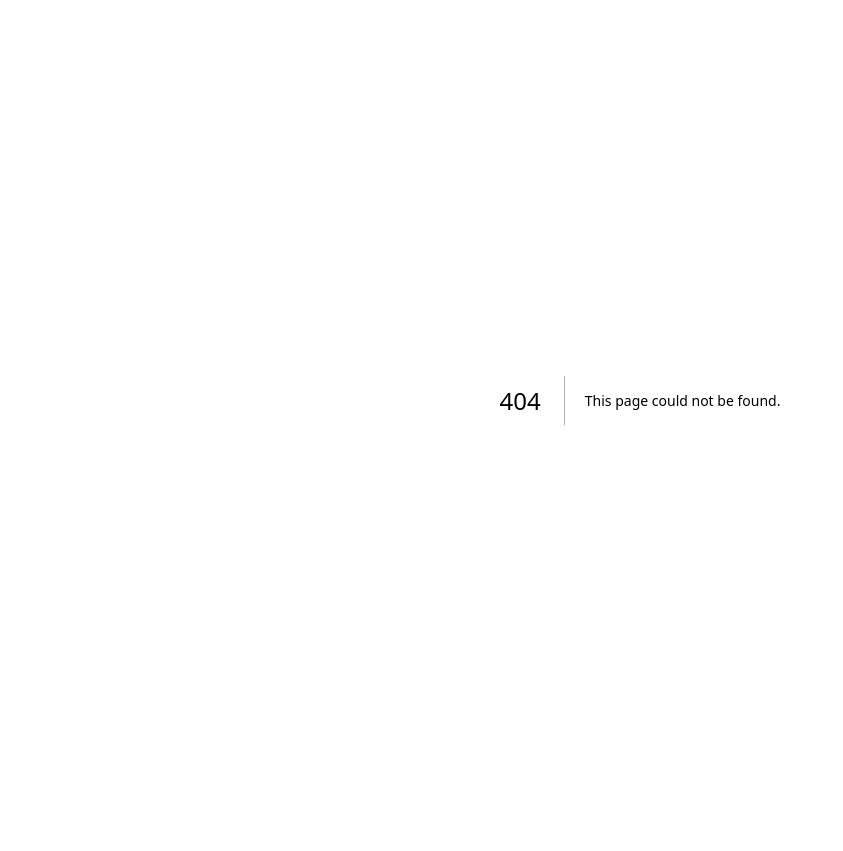
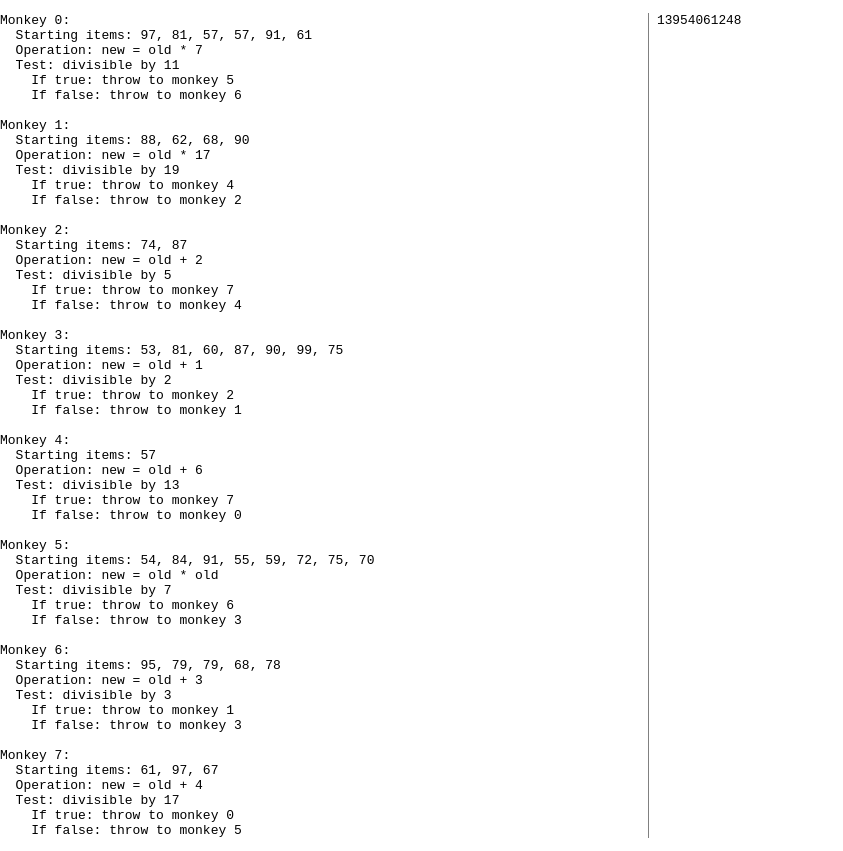
Before and after one commit to d-lukashevich/aoc, a Next.js app: page /days/11 in a window 1280 px wide. Before the commit this address had no page. Shown: the whole page, without its empty margins (0-843 px from the left). Before the commit the page ends 800 px from the top, so only its background shows below. Built offline with nearby package versions, Linux system fonts and the light colour scheme.

Commit message:
2022 - 11

```diff
--- /dev/null
+++ b/pages/days/11.tsx
@@ -0,0 +1,105 @@
+import { PuzzleRenderer } from '../../components/PuzzleRenderer';
+
+type Monkey = {
+  items: number[];
+  inspection: (level: number) => number;
+  test: (level: number) => number;
+  iCount: number;
+};
+
+const initMonkeys = (): Monkey[] => [
+  {
+    items: [97, 81, 57, 57, 91, 61],
+    inspection: (level: number) => level * 7,
+    test: (level: number) => (level % 11 ? 6 : 5),
+    iCount: 0,
+  },
+  {
+    items: [88, 62, 68, 90],
+    inspection: (level: number) => level * 17,
+    test: (level: number) => (level % 19 ? 2 : 4),
+    iCount: 0,
+  },
+  {
+    items: [74, 87],
+    inspection: (level: number) => level + 2,
+    test: (level: number) => (level % 5 ? 4 : 7),
+    iCount: 0,
+  },
+  {
+    items: [53, 81, 60, 87, 90, 99, 75],
+    inspection: (level: number) => level + 1,
+    test: (level: number) => (level % 2 ? 1 : 2),
+    iCount: 0,
+  },
+  {
+    items: [57],
+    inspection: (level: number) => level + 6,
+    test: (level: number) => (level % 13 ? 0 : 7),
+    iCount: 0,
+  },
+  {
+    items: [54, 84, 91, 55, 59, 72, 75, 70],
+    inspection: (level: number) => level * level,
+    test: (level: number) => (level % 7 ? 3 : 6),
+    iCount: 0,
+  },
+  {
+    items: [95, 79, 79, 68, 78],
+    inspection: (level: number) => level + 3,
+    test: (level: number) => (level % 3 ? 3 : 1),
+    iCount: 0,
+  },
+  {
+    items: [61, 97, 67],
+    inspection: (level: number) => level + 4,
+    test: (level: number) => (level % 17 ? 5 : 0),
+    iCount: 0,
+  },
+];
+
+const getBusiness = (monkeys: Monkey[]) => {
+  const sortedMonkeys = monkeys.sort((a, b) => b.iCount - a.iCount);
+  return sortedMonkeys[0].iCount * sortedMonkeys[1].iCount;
+};
+
+const solveFirst = () => {
+  const monkeys = initMonkeys();
+  const round = () => {
+    monkeys.forEach((monkey) => {
+      monkey.items.forEach((item) => {
+        monkey.iCount++;
+        item = Math.floor(Math.floor(monkey.inspection(item) / 3));
+        monkeys[monkey.test(item)].items.push(item);
+      });
+      monkey.items = [];
+    });
+  };
+
+  new Array(20).fill(null).forEach(round);
+  return getBusiness(monkeys);
+};
+
+const solveSecond = () => {
+  const monkeys = initMonkeys();
+
+  const commonDivider = 11 * 19 * 5 * 2 * 13 * 7 * 3 * 17;
+
+  const round = () => {
+    monkeys.forEach((monkey) => {
+      monkey.items.forEach((item) => {
+        monkey.iCount++;
+        item = Math.floor(monkey.inspection(item) % commonDivider);
+        monkeys[monkey.test(item)].items.push(item);
+      });
+      monkey.items = [];
+    });
+  };
+
+  new Array(10000).fill(null).forEach(round);
+  return getBusiness(monkeys);
+};
+
+export default function Day() {
+  return <PuzzleRenderer day={11} func={solveSecond} first={solveFirst} second={solveSecond} />;
+}
```
Also changed, not shown: public/inputs/11.txt (added).
